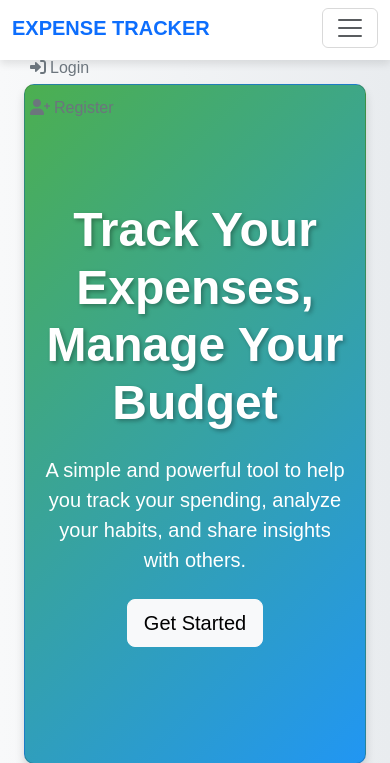
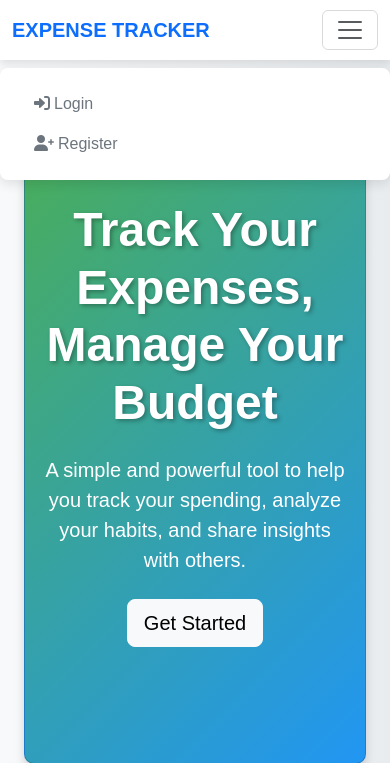
Before and after one commit to MengSunDom/CITS5505project, a Flask app: page / in a window 390 px wide, after a click that opens the changed part. Shown: the top 763 px of the page. Run offline with Flask 3, Linux system fonts and the light colour scheme.

Commit message:
adjust collapse bar background color
change the background color to white for better view

```diff
--- a/static/css/style.css
+++ b/static/css/style.css
@@ -41,6 +41,23 @@ body {
 .navbar-brand {
     font-weight: 600;
 }
+
+@media (max-width: 991.98px) {
+    .navbar-collapse {
+        background-color: white;
+        padding: 1rem;
+        border-radius: 0.5rem;
+        box-shadow: 0 4px 12px rgba(0, 0, 0, 0.1);
+        margin-top: 0.5rem;
+        max-height: 80vh;
+        overflow-y: auto;
+        position: absolute;
+        top: 100%;
+        left: 0;
+        right: 0;
+        z-index: 1000;
+    }
+
 
 .card {
     box-shadow: 0 6px 10px rgba(0, 0, 0, 0.15);
```
